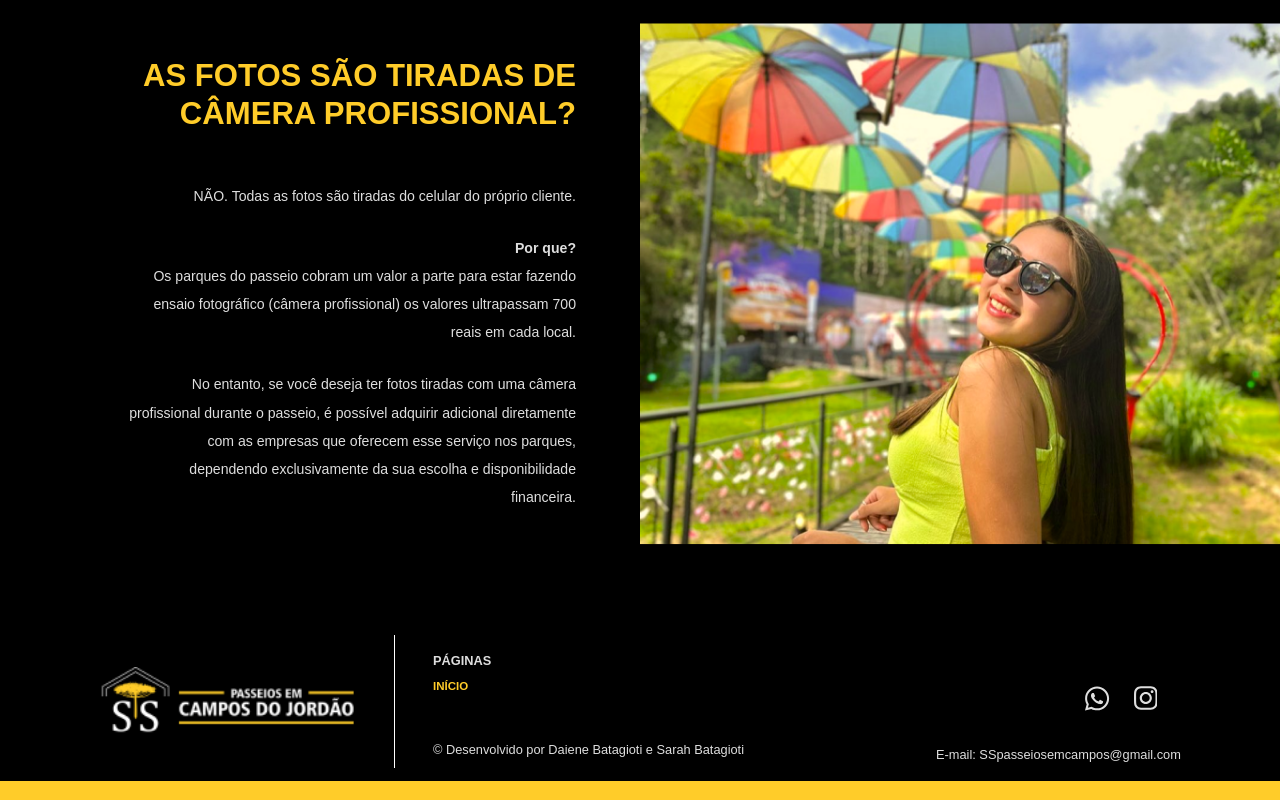
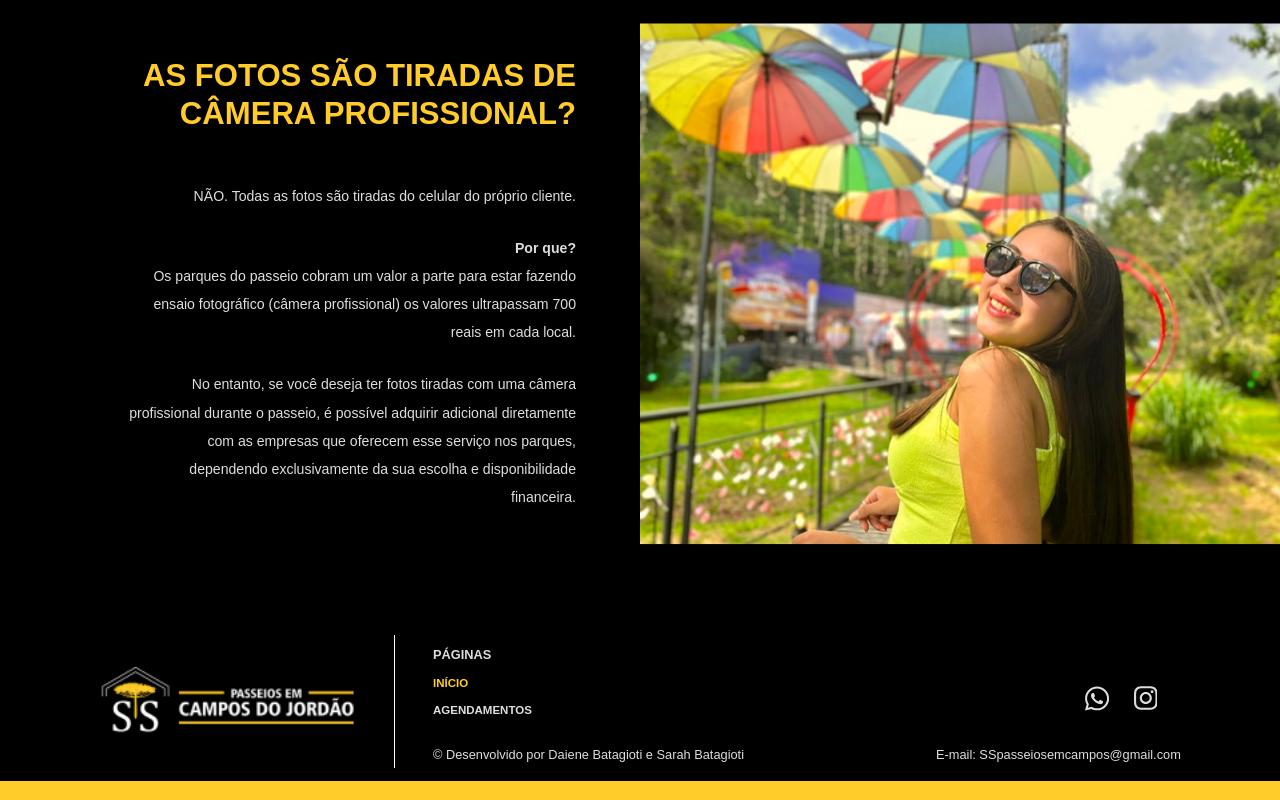
Before and after one commit to LeandroLFE/SS-CAMPOS, a React (Vite) app: page /inicio in a window 1280 px wide. Shown: the part 4420-5220 px from the top of the page. Built offline with nearby package versions, Linux system fonts and the light colour scheme.

Commit message:
Link of buttons in footer fixed

```diff
--- a/src/Components/Footer/index.tsx
+++ b/src/Components/Footer/index.tsx
@@ -2,6 +2,41 @@
 import logo from '../../assets/logo_horizontal.png';
 import { FaWhatsapp, FaInstagram } from "react-icons/fa";
 import { Container } from './style';
+import { Link, useLocation } from "react-router-dom";
+import styled from 'styled-components';
+
+interface LinkProps {
+  isActive: boolean;
+}
+
+const CustomLink = styled(Link)<LinkProps>`
+  color: ${(props) => props.isActive ? '#FFCC29' : 'white'};
+  &:hover {
+    color: #FFCC29;
+  }
+`;
+
+interface ButtonProps {
+  to: string;
+  className?: string;
+  id?: string;
+  children?: React.ReactNode;
+}
+
+const Button: React.FC<ButtonProps> = ({ to, className, id, children }) => {
+  const active = useLocation().pathname === to;
+
+  return (
+    <CustomLink
+      to={to}
+      className={className}
+      id={id}
+      isActive={active}
+    >
+      {children}
+    </CustomLink>
+  );
+};
 
 const Footer = () => {
   return (
@@ -11,22 +46,20 @@ const Footer = () => {
             <img src={logo} alt="logo SS PASSEIOS EM CAMPOS DO JORDÃO" className="logo" />
             <div className="paginas">
                 <p className="title-paginas">PÁGINAS</p>
-                <button
-                    className={`button ${
-                        location.pathname === "/inicio" ? "active" : ""
-                    }`}
-                    id="button-1"
-                    onClick={() => (window.location.href = "./inicio")}>
-                    Início
-                </button>
-                <button
-                    className={`button ${
-                        location.pathname === "/agendamentos" ? "active" : ""
-                    }`}
-                    id="button-2"
-                    onClick={() => (window.location.href = "./agendamentos")}>
-                    Agendamentos
-                </button>
+                <Button
+                to="/inicio"
+                className={`button ${location.pathname === "/inicio" ? "active" : ""}`}
+                id="button-1"
+                >
+                Início
+                </Button>
+                <Button
+                to="/agendamentos"
+                className={`button ${location.pathname === "/agendamentos" ? "active" : ""}`}
+                id="button-2"
+                >
+                Agendamentos
+                </Button>
                 <p className="devs">&copy; Desenvolvido por Daiene Batagioti e Sarah Batagioti</p>
             </div>
             <div className="contact">
```
